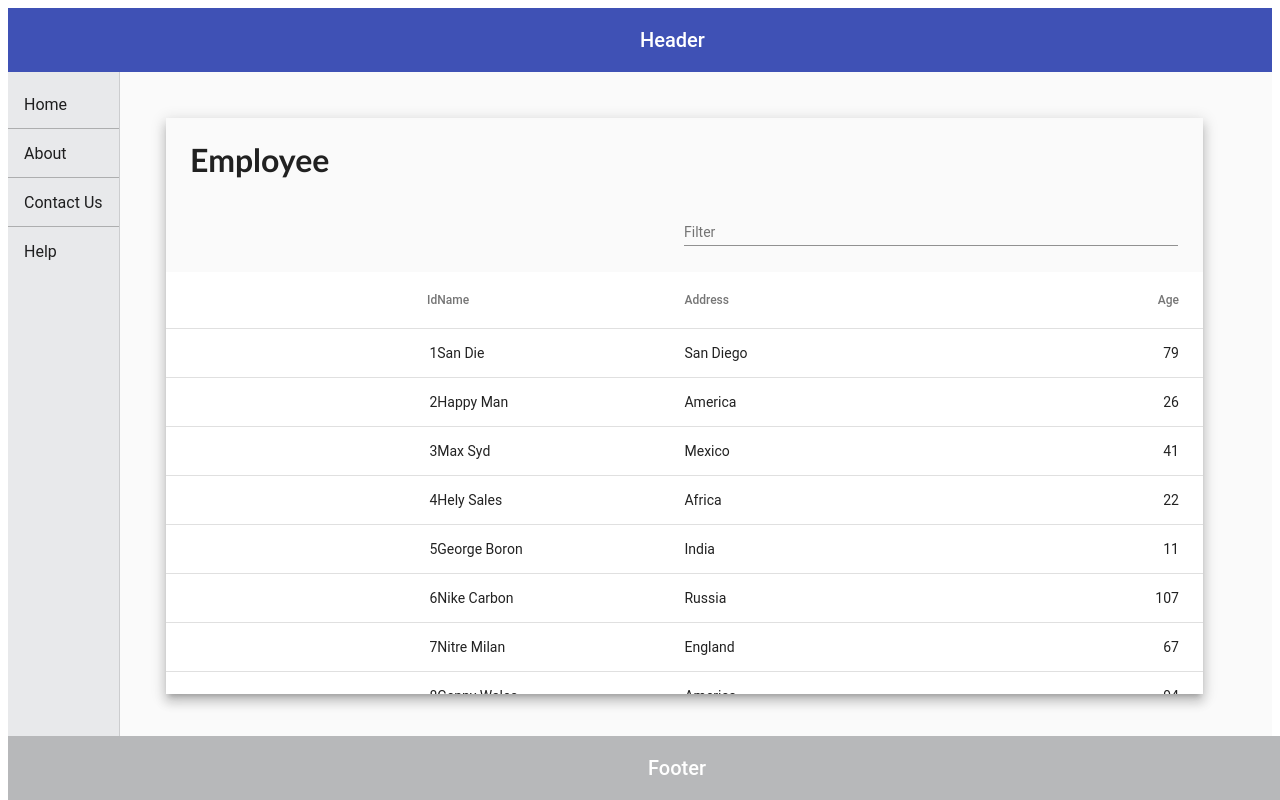
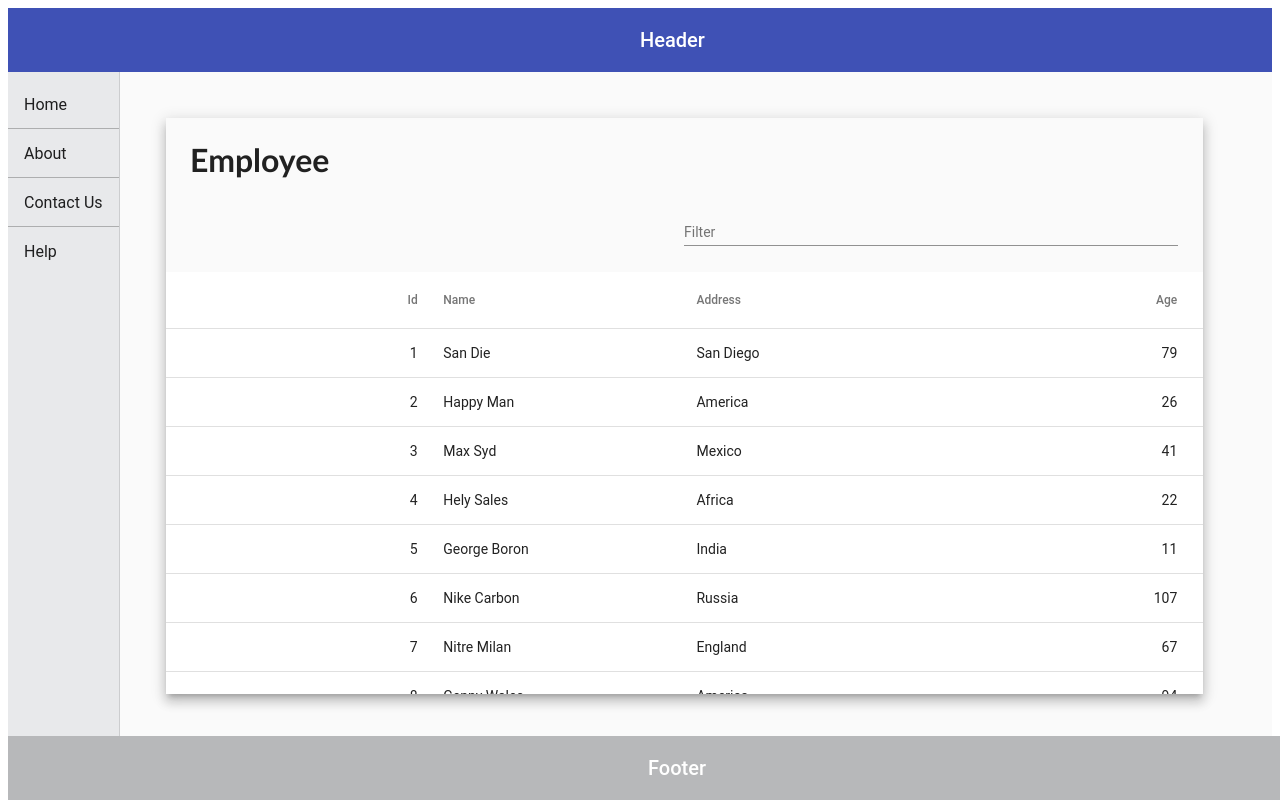
Before and after one commit to abhisaa/angular-ivy-r2qwms, an Angular app: page / in a window 1280 px wide. Built offline with nearby package versions, Linux system fonts and the light colour scheme.

Commit message:
2 files modified

```diff
--- a/src/app/components/emp-data/emp-data.component.css
+++ b/src/app/components/emp-data/emp-data.component.css
@@ -42,3 +42,8 @@ mat-header-row {
 .highlight-cell {
   color: #11bd11;
 }
+
+.cell-data {
+  padding-right: 1vw;
+  margin-right: 1vw;
+}
--- a/src/app/components/emp-data/emp-data.component.html
+++ b/src/app/components/emp-data/emp-data.component.html
@@ -8,11 +8,11 @@
 
   <mat-table #table [dataSource]="dataSource">
     <ng-container matColumnDef="id">
-      <mat-header-cell class="header-align-right" *matHeaderCellDef>
+      <mat-header-cell class="header-align-right cell-data" *matHeaderCellDef>
         Id
       </mat-header-cell>
       <mat-cell
-        class="header-align-right"
+        class="header-align-right cell-data"
         [ngClass]="filterValue.length > 0 ? 'highlight-cell' : null"
         *matCellDef="let element"
       >
@@ -21,21 +21,27 @@
     </ng-container>
 
     <ng-container matColumnDef="name">
-      <mat-header-cell *matHeaderCellDef> Name </mat-header-cell>
+      <mat-header-cell *matHeaderCellDef class="cell-data">
+        Name
+      </mat-header-cell>
       <mat-cell
         *matCellDef="let element"
         [ngClass]="filterValue.length > 0 ? 'highlight-cell' : null"
+        class="cell-data"
       >
         {{ element.name }}
       </mat-cell>
     </ng-container>
 
     <ng-container matColumnDef="age">
-      <mat-header-cell class="header-align-right" *matHeaderCellDef>
+      <mat-header-cell
+        class="header-align-right cell-data cell-data"
+        *matHeaderCellDef
+      >
         Age
       </mat-header-cell>
       <mat-cell
-        class="header-align-right"
+        class="header-align-right cell-data"
         *matCellDef="let element"
         [ngClass]="filterValue.length > 0 ? 'highlight-cell' : null"
       >
@@ -44,10 +50,13 @@
     </ng-container>
 
     <ng-container matColumnDef="address">
-      <mat-header-cell *matHeaderCellDef> Address </mat-header-cell>
+      <mat-header-cell *matHeaderCellDef class="cell-data">
+        Address
+      </mat-header-cell>
       <mat-cell
         *matCellDef="let element"
         [ngClass]="filterValue.length > 0 ? 'highlight-cell' : null"
+        class="cell-data"
       >
         {{ element.address }}
       </mat-cell>
```
